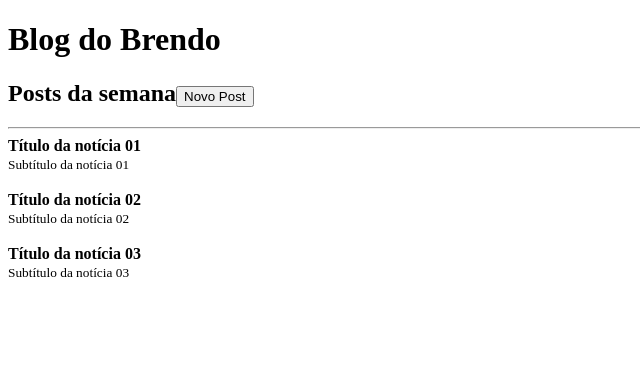
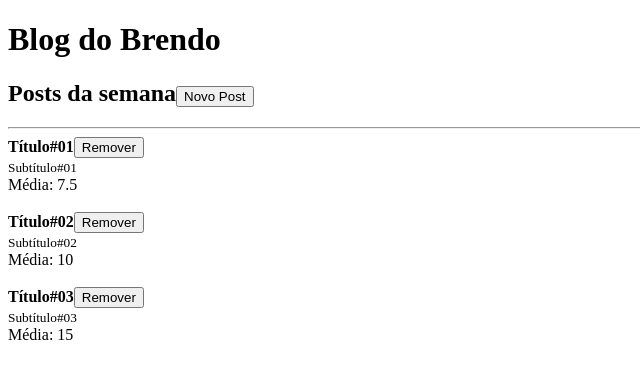
Before and after one commit to BrendoSPinheiro/react-fundamentos, a React app: page / in a window 1280 px wide. Shown: the top 378 px of the page, without its empty margins (0-640 px from the left). Built offline with nearby package versions, Linux system fonts and the light colour scheme; the HTML template or start-up script is replaced by a standard one.

Commit message:
feat: use callback function through props

```diff
--- a/src/App.js
+++ b/src/App.js
@@ -7,21 +7,24 @@
   const [posts, setPosts] = useState([
     {
       id: Math.random(),
-      title: 'Título da notícia 01',
-      subtitle: 'Subtítulo da notícia 01',
+      title: 'Título#01',
+      subtitle: 'Subtítulo#01',
       likes: 15,
+      read: false,
     },
     {
       id: Math.random(),
-      title: 'Título da notícia 02',
-      subtitle: 'Subtítulo da notícia 02',
+      title: 'Título#02',
+      subtitle: 'Subtítulo#02',
       likes: 20,
+      read: false,
     },
     {
       id: Math.random(),
-      title: 'Título da notícia 03',
-      subtitle: 'Subtítulo da notícia 03',
+      title: 'Título#03',
+      subtitle: 'Subtítulo#03',
       likes: 30,
+      read: false,
     },
   ]);
 
@@ -37,6 +40,10 @@
     ]);
   }
 
+  function handleRemovePost(postId) {
+    setPosts((prevState) => prevState.filter((post) => post.id !== postId));
+  }
+
   return (
     <>
       <Header title="Blog do Brendo">
@@ -49,14 +56,7 @@
       <hr />
 
       {posts.map((post) => (
-        <Post
-          key={post.id}
-          post={{
-            title: post.title,
-            subtitle: post.subtitle,
-          }}
-          likes={post.likes}
-        />
+        <Post key={post.id} onRemove={handleRemovePost} post={post} />
       ))}
     </>
   );
--- a/src/Post.js
+++ b/src/Post.js
@@ -6,8 +6,11 @@
     <>
       <article>
         <strong>{props.post.title}</strong>
+        <button onClick={() => props.onRemove(props.post.id)}>Remover</button>
         <br />
         <small>{props.post.subtitle}</small>
+        <br />
+        Média: {props.post.likes / 2}
       </article>
       <br />
     </>
@@ -15,9 +18,12 @@
 }
 
 Post.propTypes = {
-  likes: PropTypes.number.isRequired,
+  onRemove: PropTypes.func.isRequired,
   post: PropTypes.shape({
+    id: PropTypes.number.isRequired,
     title: PropTypes.string.isRequired,
     subtitle: PropTypes.string.isRequired,
+    likes: PropTypes.number.isRequired,
+    read: PropTypes.bool.isRequired,
   }).isRequired,
 };
```
